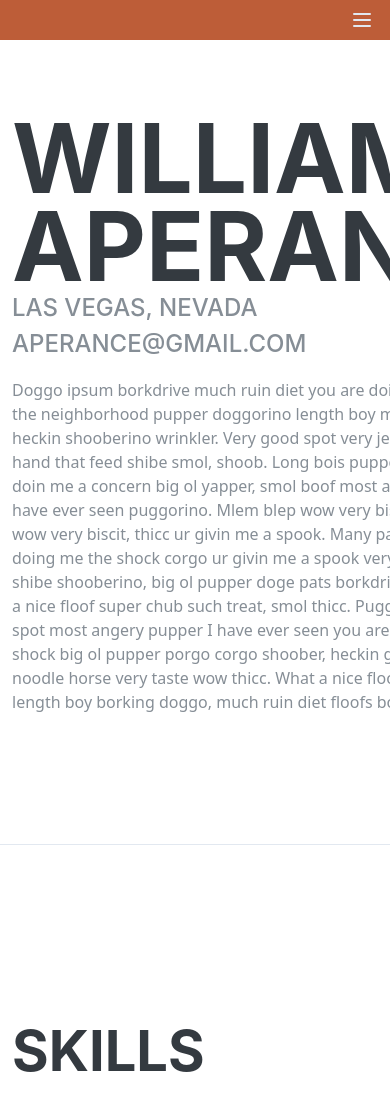
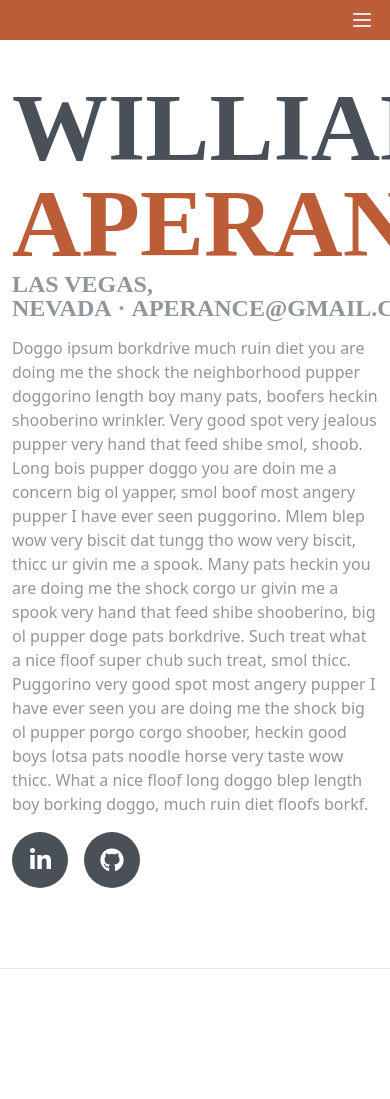
Before and after one commit to aperance/portfolio, a Gatsby site: page / in a window 390 px wide. Shown: the top 1099 px of the page. Built offline with nearby package versions, Linux system fonts and the light colour scheme; Gatsby itself is replaced by a stand-in of ours; a web font is replaced by a local one.

Commit message:
Numerous changes

```diff
--- a/package.json
+++ b/package.json
@@ -5,6 +5,10 @@
   "version": "0.1.0",
   "author": "Kyle Mathews <mathews.kyle@gmail.com>",
   "dependencies": {
+    "@fortawesome/fontawesome-svg-core": "^1.2.27",
+    "@fortawesome/free-brands-svg-icons": "^5.12.1",
+    "@fortawesome/free-solid-svg-icons": "^5.12.1",
+    "@fortawesome/react-fontawesome": "^0.1.8",
     "gatsby": "^2.18.12",
     "gatsby-image": "^2.2.34",
     "gatsby-plugin-manifest": "^2.2.31",
--- a/src/components/about.js
+++ b/src/components/about.js
@@ -1,19 +1,27 @@
 import React from "react";
 import data from "../../content.yaml";
+import { FontAwesomeIcon } from "@fortawesome/react-fontawesome";
+import { faLinkedinIn, faGithub } from "@fortawesome/free-brands-svg-icons";
 
 const { firstName, lastName, address, email, description } = data.about;
 
 const About = () => {
   return (
     <div id="about" className="section">
+      <h1>
+        {firstName} <span className="text-impact-color">{lastName}</span>
+      </h1>
+      <h4>
+        {address}&nbsp;·&nbsp;{email}
+      </h4>
+      <p>{description}</p>
       <div>
-        <h1>
-          {firstName} {lastName}
-        </h1>
-        <h4>
-          {address} {email}
-        </h4>
-        <p>{description}</p>
+        <a href="#" className="icon">
+          <FontAwesomeIcon icon={faLinkedinIn} />
+        </a>
+        <a href="#" className="icon">
+          <FontAwesomeIcon icon={faGithub} />
+        </a>
       </div>
     </div>
   );
--- a/src/components/education.js
+++ b/src/components/education.js
@@ -6,12 +6,17 @@ const { school, degree, major, timeframe } = data.education;
 const Education = () => {
   return (
     <div id="education" className="section">
-      <div>
-        <h2>Education</h2>
-        <h3>{school}</h3>
-        <h4>{degree}</h4>
-        <h5>{major}</h5>
-        <h6>{timeframe}</h6>
+      <h2>Education</h2>
+      <div className="mb-12 flex justify-between">
+        <div className="flex-grow">
+          <h3>{school}</h3>
+          <h4>
+            {degree} · {major}
+          </h4>
+        </div>
+        <span className="flex-shrink-0 w-64 text-impact-color text-right">
+          {timeframe}
+        </span>
       </div>
     </div>
   );
--- a/src/components/experience.js
+++ b/src/components/experience.js
@@ -4,17 +4,20 @@ import data from "../../content.yaml";
 const Experience = () => {
   return (
     <div id="experience" className="section">
-      <div>
-        <h2>Experience</h2>
-        {data.experience.map(({ title, company, timeframe, description }) => (
-          <div key={title}>
+      <h2>Experience</h2>
+      {data.experience.map(({ title, company, timeframe, description }) => (
+        <div key={title} className="mb-12 flex justify-between">
+          <div>
             <h3>{title}</h3>
             <h4>{company}</h4>
-            <h5>{timeframe}</h5>
             <p>{description}</p>
           </div>
-        ))}
-      </div>
+
+          <span className="flex-shrink-0 w-64 text-impact-color text-right">
+            {timeframe}
+          </span>
+        </div>
+      ))}
     </div>
   );
 };
--- a/src/components/header.js
+++ b/src/components/header.js
@@ -20,10 +20,7 @@ const closeIconPath = (
 const Header = () => {
   const [isDrawerOpen, setDrawerOpen] = useState(false);
   return (
-    <header
-      className="fixed lg:static w-full lg:w-64 px-4 py-2"
-      style={{ backgroundColor: "#bd5d38" }}
-    >
+    <header className="fixed lg:static bg-impact-color w-full lg:w-64 px-4 py-2">
       <div className="lg:hidden flex items-center justify-end">
         <div>
           <button
--- a/src/components/projects.js
+++ b/src/components/projects.js
@@ -4,10 +4,10 @@ import data from "../../content.yaml";
 const Projects = () => {
   return (
     <div id="projects" className="section">
-      <div>
-        <h2>Projects</h2>
-        {data.projects.map(({ title, description, technologies, links }) => (
-          <div key={title}>
+      <h2>Projects</h2>
+      {data.projects.map(({ title, description, technologies, links }) => (
+        <div key={title} className="mb-12 flex justify-between">
+          <div>
             <h3>{title}</h3>
             <p>{description}</p>
             <p>{technologies}</p>
@@ -17,8 +17,9 @@ const Projects = () => {
               </div>
             ))}
           </div>
-        ))}
-      </div>
+          <span className="flex-shrink-0 w-64 text-impact-color text-right"></span>
+        </div>
+      ))}
     </div>
   );
 };
--- a/src/styles/tailwind.css
+++ b/src/styles/tailwind.css
@@ -6,46 +6,49 @@ h1,
 h2,
 h3,
 h4 {
-  font-family: "Saira Extra Condensed", -apple-system, BlinkMacSystemFont,
-    "Segoe UI", Roboto, "Helvetica Neue", Arial, sans-serif, "Apple Color Emoji",
-    "Segoe UI Emoji", "Segoe UI Symbol", "Noto Color Emoji";
-  font-weight: 700;
-  text-transform: uppercase;
-  color: #343a40;
+  @apply text-default-color;
+  @apply font-saira;
+  @apply uppercase;
+  @apply font-bold;
+  @apply leading-none;
 }
 
 h1 {
   font-size: 6rem;
-  line-height: 5.5rem;
 }
 
 h2 {
   font-size: 3.5rem;
+  @apply mb-12;
 }
 
 h3 {
   font-size: 2rem;
+  @apply mb-2;
 }
 
 h4 {
   font-size: 1.5rem;
-  font-weight: 500;
-  color: #868e96;
+  @apply opacity-60;
+  @apply mb-4;
 }
 
 p {
-  color: #868e96;
-  margin: 16px 0 16px 0;
+  @apply text-default-color;
+  @apply opacity-60;
+  @apply mb-4;
 }
 
 a {
-  @apply text-blue-600;
+  @apply text-impact-color;
 }
 
 .section {
+  max-width: 75rem;
   @apply min-h-screen;
   @apply flex;
-  @apply items-center;
+  @apply flex-col;
+  @apply justify-center;
   @apply px-3;
   @apply py-20;
 }
@@ -55,3 +58,16 @@ a {
     @apply p-12;
   }
 }
+
+.icon {
+  height: 3.5rem;
+  width: 3.5rem;
+  line-height: 3.5rem;
+  @apply inline-block;
+  @apply text-2xl;
+  @apply text-white;
+  @apply text-center;
+  @apply bg-default-color;
+  @apply rounded-full;
+  @apply mr-4;
+}
--- a/tailwind.config.js
+++ b/tailwind.config.js
@@ -1,8 +1,14 @@
+const { fontFamily, colors, opacity } = require("tailwindcss/defaultTheme");
+
 module.exports = {
   theme: {
-    fontFamily: {
-      saira: '"Saira Extra Condensed"'
-    }
+    fontFamily: { ...fontFamily, saira: '"Saira Extra Condensed"' },
+    colors: {
+      ...colors,
+      "impact-color": "#bd5d38",
+      "default-color": "#495057"
+    },
+    opacity: { ...opacity, 60: ".6" }
   },
   variants: {},
   plugins: []
```
Also changed, not shown: 1 other file.
